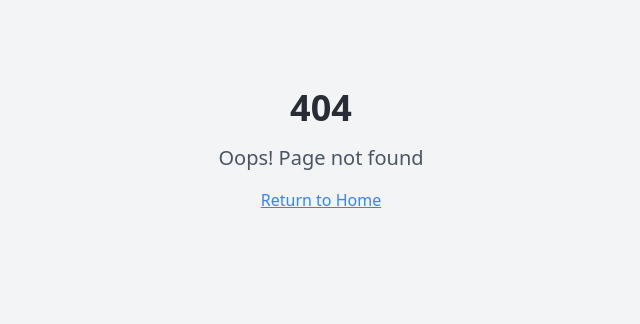
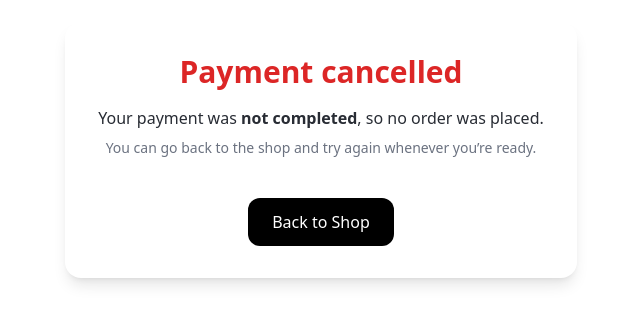
Before and after one commit to dlaumer/veloclub-horgen-webshop, a React (Vite) app: page /cancelled in a window 1280 px wide. Before the commit this address had no page. Shown: the part 250-574 px from the top of the page, without its empty margins (319-959 px from the left). Built offline with nearby package versions, Linux system fonts and the light colour scheme; the HTML template or start-up script is replaced by a standard one.

Commit message:
Cancelled Page

```diff
--- a/src/App.tsx
+++ b/src/App.tsx
@@ -7,6 +7,7 @@ import { LanguageProvider } from "@/contexts/LanguageContext";
 import Index from "./pages/Index";
 import NotFound from "./pages/NotFound";
 import ThankYouPage from "@/components/ThankYouPage";
+import CancelledPage from "@/components/CancelledPage";
 
 const queryClient = new QueryClient();
 
@@ -28,6 +29,7 @@ const App = () => (
         <BrowserRouter>
           <Routes>
             <Route path="/thank-you" element={<ThankYouPage />} />
+            <Route path="/cancelled" element={<CancelledPage />} />
             <Route path="/" element={<Index />} />
             {/* ADD ALL CUSTOM ROUTES ABOVE THE CATCH-ALL "*" ROUTE */}
             <Route path="*" element={<NotFound />} />
--- /dev/null
+++ b/src/components/CancelledPage.tsx
@@ -0,0 +1,46 @@
+import { useSearchParams } from "react-router-dom";
+
+export default function CancelledPage() {
+  const [searchParams] = useSearchParams();
+  // In case you ever want to inspect / log something, e.g. sid or reason:
+  const sid = searchParams.get("sid");
+  const reason = searchParams.get("reason");
+
+  return (
+    <div className="min-h-screen flex items-center justify-center p-8 bg-background">
+      <div className="max-w-lg w-full text-center bg-white shadow-lg p-8 rounded-2xl">
+        <h1 className="text-3xl font-bold mb-4 text-red-600">
+          Payment cancelled
+        </h1>
+
+        <p className="mb-2">
+          Your payment was <strong>not completed</strong>, so no order was placed.
+        </p>
+
+        <p className="text-sm text-gray-500 mb-6">
+          You can go back to the shop and try again whenever you’re ready.
+        </p>
+
+        {reason && (
+          <p className="text-xs text-gray-400 mb-4">
+            (Reason: {reason})
+          </p>
+        )}
+
+        {/* Optional: show sid if you pass it back from Stripe, otherwise remove this block */}
+        {sid && (
+          <p className="text-xs text-gray-400 mb-4">
+            Session: {sid}
+          </p>
+        )}
+
+        <a
+          href="/"
+          className="mt-4 inline-block bg-black text-white px-6 py-3 rounded-xl"
+        >
+          Back to Shop
+        </a>
+      </div>
+    </div>
+  );
+}
```
